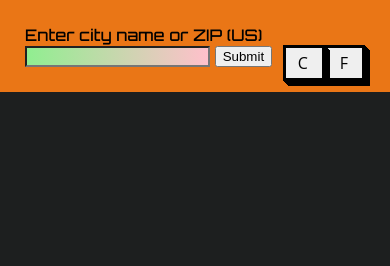
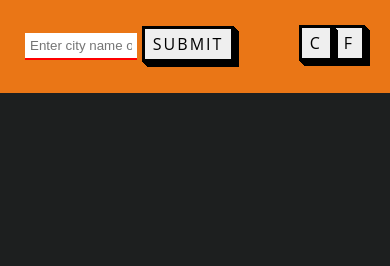
Before and after one commit to tim-graupe/TOPWeather, a plain HTML site: page index.html in a window 390 px wide. Drawn offline with Linux system fonts and the light colour scheme.

Commit message:
Adjusted mobile css

```diff
--- a/index.html
+++ b/index.html
@@ -18,11 +18,11 @@
 
 <body>
   <div id="nav-bar">
-    <label for="form__label">Enter city name or ZIP (US)</label>
-    <input required id="city-input" class="form__field" name="cityInput" />
+    <label for="form__label"></label>
+    <input required id="city-input" class="form__field" name="cityInput" placeholder="Enter city name or ZIP" />
     <button id="submit-btn">Submit</button>
-    <button id="change-to-F" class="unit-temps">F</button>
-    <button id="change-to-C" class="unit-temps">C</button>
+    <button id="change-to-F" class="unit-temps-buttons">F</button>
+    <button id="change-to-C" class="unit-temps-buttons">C</button>
   </div>
   <div id="temp-container">
     <div id="display-city-name" class="display-info"></div>
--- a/style.css
+++ b/style.css
@@ -8,15 +8,28 @@ body {
 }
 
 #nav-bar {
-  background-color: rgb(    234, 118, 22 );
+  background-color: rgb(234, 118, 22);
   padding: 25px;
 }
 
-#submit-btn{
-
+#submit-btn {
+  font-family: "Open Sans", sans-serif;
+  font-size: 16px;
+  letter-spacing: 2px;
+  text-decoration: none;
+  text-transform: uppercase;
+  color: #000;
+  cursor: pointer;
+  border: 3px solid;
+  padding: 0.25em 0.5em;
+  box-shadow: 1px 1px 0px 0px, 2px 2px 0px 0px, 3px 3px 0px 0px, 4px 4px 0px 0px, 5px 5px 0px 0px;
+  position: relative;
+  user-select: none;
+  -webkit-user-select: none;
+  touch-action: manipulation;
 }
 
-.unit-temps {
+.unit-temps-buttons {
   float: right;
   font-family: "Open Sans", sans-serif;
   font-size: 16px;
@@ -35,7 +48,7 @@ body {
 
 }
 
-.unit-temps:active {
+.unit-temps-buttons:active {
   box-shadow: 0px 0px 0px 0px;
   top: 5px;
   left: 5px;
@@ -44,18 +57,19 @@ body {
 
 
 
-city-input:invalid {
-  border: 2px dashed red;
+#city-input {
+  width: 33%;
+  padding: 5px;
+  margin: 8px 0;
+  box-sizing: border-box;
+  border: none;
+  border-bottom: 2px solid red;
 }
 
 
-input:invalid:required {
-  background-image: linear-gradient(to left, pink, lightgreen);
-}
 
-input:valid {
-  border: 2px solid black;
-}
+
+
 
 #display-temp {
   font-size: 7.5vw;
@@ -75,7 +89,8 @@ input:valid {
   padding: 10px;
   color: white;
 }
-#display-current-conditions{
+
+#display-current-conditions {
   width: 200px;
   height: 150px;
   margin: 5px auto;
@@ -114,16 +129,16 @@ input:valid {
 }
 
 @media (max-width: 650px) {
-  #display-city-name{
+  #display-city-name {
     text-align: center;
     padding-bottom: 15px;
   }
 
-  #week-header{
+  #week-header {
     text-align: center;
   }
 
-  #display-forecast{
+  #display-forecast {
     text-align: center;
   }
 
@@ -131,7 +146,8 @@ input:valid {
   .unit-temps {
     padding: 0.25em 0.75em;
   }
-  .display-info{
+
+  .display-info {
     display: block;
   }
 }
```
